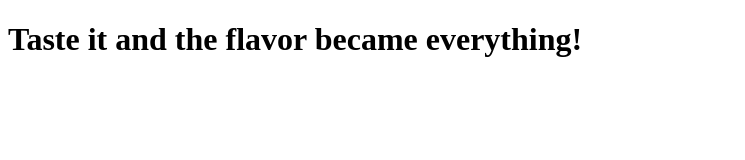
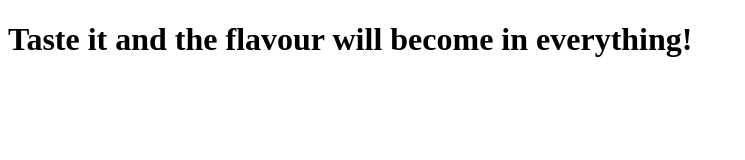
Before and after one commit to Chococoin/chocosfera.github.io, a plain HTML site: page index.html in a window 1280 px wide. Shown: the whole page, without its empty margins (0-745 px from the left). Drawn offline with Linux system fonts and the light colour scheme.

Commit message:
Improve text

```diff
--- a/index.html
+++ b/index.html
@@ -5,6 +5,6 @@
 	<title>Welcome to Chocosfera</title>
 </head>
 <body>
-	<h1>Taste it and the flavor became everything!</h1>
+	<h1>Taste it and the flavour will become in everything!</h1>
 </body>
 </html>
```
